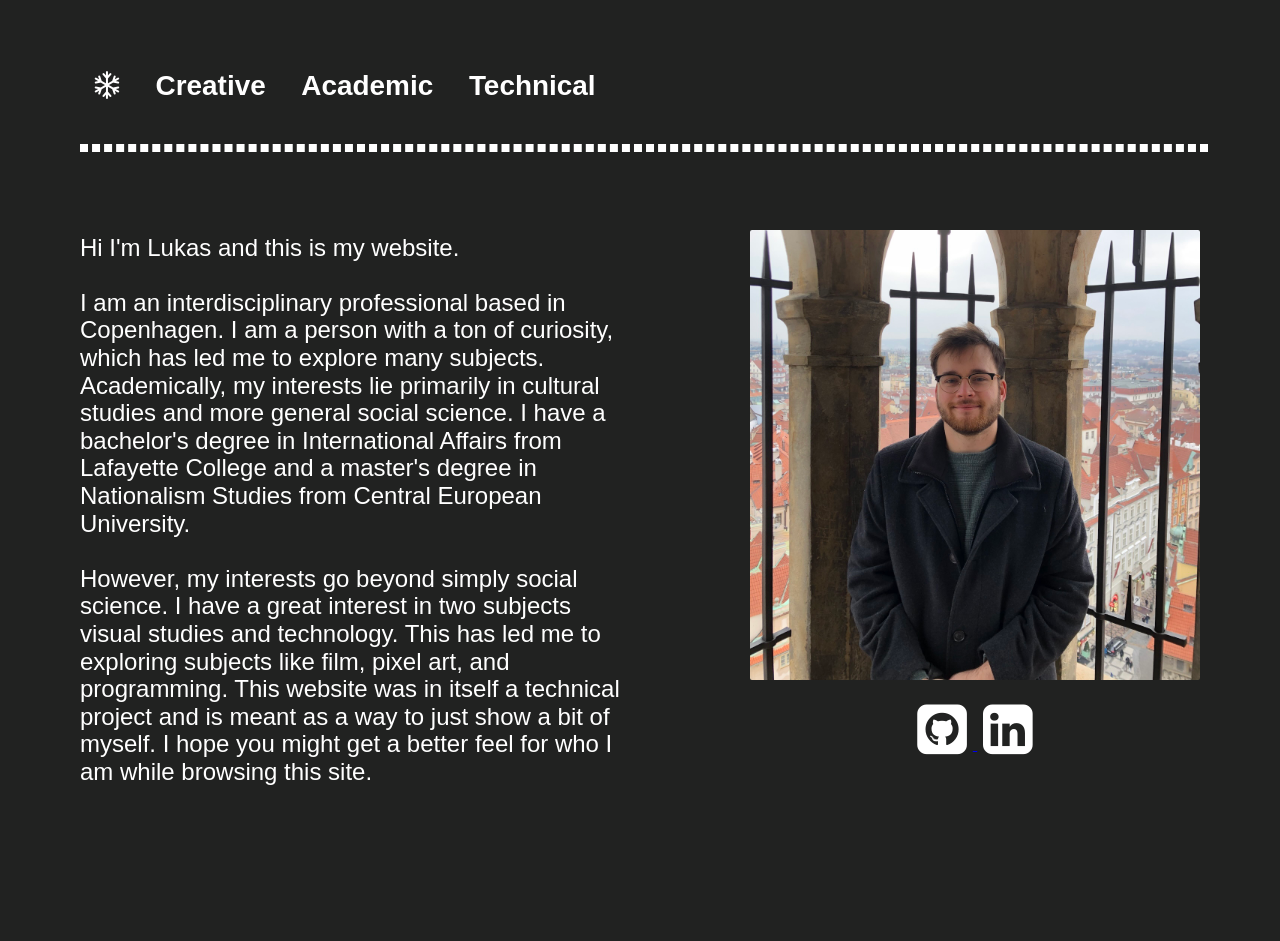
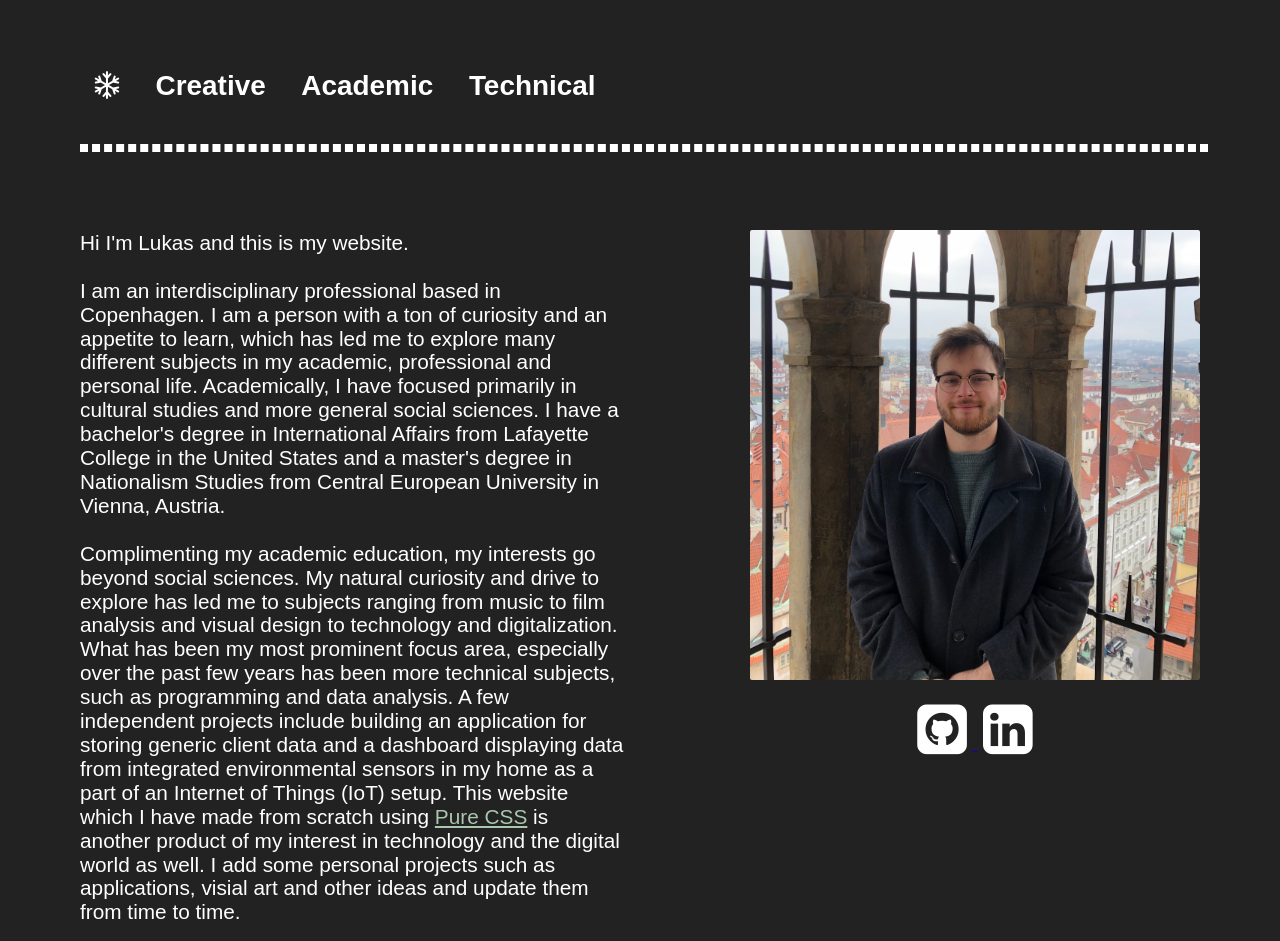
Before and after one commit to s17lduncan/s17lduncan.github.io, a plain HTML site: page index.html in a window 1280 px wide. Before the commit the page ends 805 px from the top, so only its background shows below. Drawn offline with nearby package versions, Linux system fonts and the light colour scheme.

Commit message:
index update

```diff
--- a/index.html
+++ b/index.html
@@ -51,16 +51,25 @@
             <div class="myText">
                 <h2>Hi I'm Lukas and this is my website.
                     <br><br/>
-                     I am an interdisciplinary professional based in Copenhagen.
-                     I am a person with a ton of curiosity, which has led me to explore many subjects.
-                     Academically, my interests lie primarily in cultural studies and more general social science.
-                     I have a bachelor's degree in International Affairs from Lafayette College and a master's degree
-                    in Nationalism Studies from Central European University.
+                    I am an interdisciplinary professional based in Copenhagen.
+                    I am a person with a ton of curiosity and an appetite to learn, which has led me to explore
+                    many different subjects in my academic, professional and personal life.
+                    Academically, I have focused primarily in cultural studies and more general social sciences.
+                    I have a bachelor's degree in International Affairs from Lafayette College in the United States and a master's degree
+                    in Nationalism Studies from Central European University in Vienna, Austria.
                     <br><br/>
-                    However, my interests go beyond simply social science. I have a great interest in two subjects
-                     visual studies and technology. This has led me to exploring subjects like film, pixel art, and programming.
-                     This website was in itself a technical project and is meant as a way to just show a bit of myself.
-                     I hope you might get a better feel for who I am while browsing this site.
+                    Complimenting my academic education, my interests go beyond social sciences. My natural curiosity and drive to explore
+                    has led me to subjects ranging from music to film analysis and visual design to technology and digitalization.
+                    What has been my most prominent focus area, especially over the past few years has been more technical subjects,
+                    such as programming and data analysis. A few independent projects include building an
+                    application for storing generic client data and a dashboard displaying data from integrated environmental sensors in
+                    my home as a part of an Internet of Things (IoT) setup. This website which I have made from scratch using
+                    <a class="indexLink" href="https://pure-css.github.io/">Pure CSS</a> is another product of my interest in technology
+                    and the digital world as well. I add some personal projects such as applications, visial art and other ideas and
+                    update them from time to time.
+
+
+
                 </h2>
             </div>
         </div>
--- a/styles.css
+++ b/styles.css
@@ -116,9 +116,13 @@ h1 {
 }
 
 .myText h2 {
-    font-weight: normal;
-    font-size: 1.5em;
+    font-weight: lighter;
+    font-size: 1.3em;
     text-align: left;
+}
+
+.indexLink {
+    color:rgb(170, 198, 175);
 }
 
 .aCaption {
@@ -195,8 +199,8 @@ h1 {
 }
 
 .enlargedImage {
-    width: 30%;
-    height: 30%;
+    width: 50%;
+    height: 50%;
     display: block;
     margin: auto;
     position: absolute;
```
Also changed, not shown: 1 other file.
